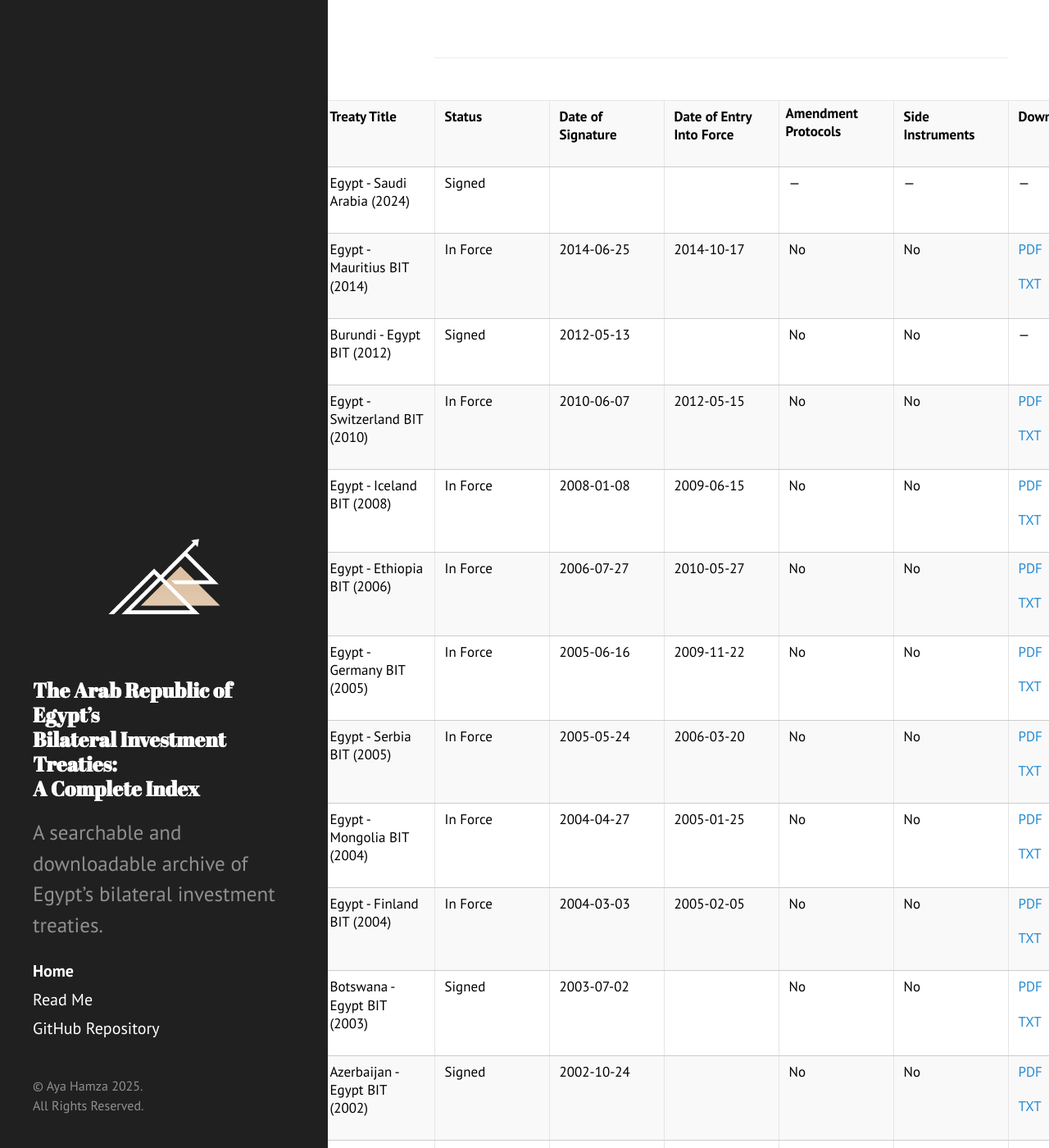
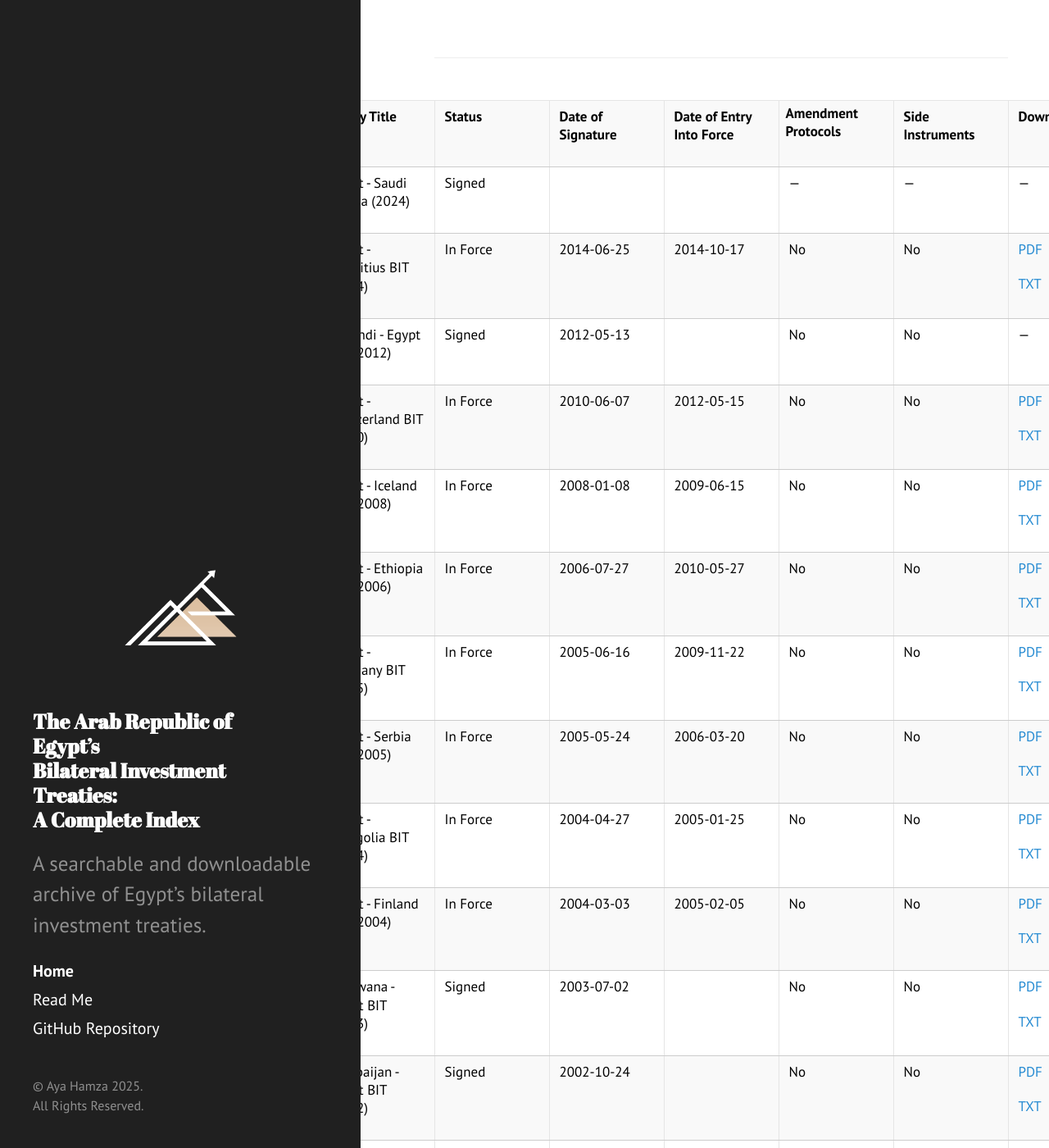
Before and after one commit to ayahamza1/MENABITs, a Jekyll site: the page built from index.md, in a window 1280 px wide and 1400 px high. Shown: the whole window at 82% size. Built offline with Jekyll 4.4.1, drawn with Linux system fonts in a browser that asks for light colours; our own code applies the rules of GitHub Pages for plain Markdown files.

Commit message:
Update hyde.css

```diff
--- a/public/css/hyde.css
+++ b/public/css/hyde.css
@@ -10,7 +10,7 @@ html {
 }
 @media (min-width: 48em) {
   .content {
-    margin-left: 20rem; /* same or more than .sidebar width */
+    margin-left: 22rem; /* same or more than .sidebar width */
     padding-left: 1rem;
     padding-right: 2rem;
   }
@@ -32,7 +32,7 @@ html {
     top: 0;
     bottom: 0;
     left: 0;
-    width: 20rem; /* adjust if needed */
+    width: 22rem; /* adjust if needed */
     padding: 2rem 1rem;
     overflow-y: auto;
     background-color: #202020; /* or whatever theme you're using */
```
